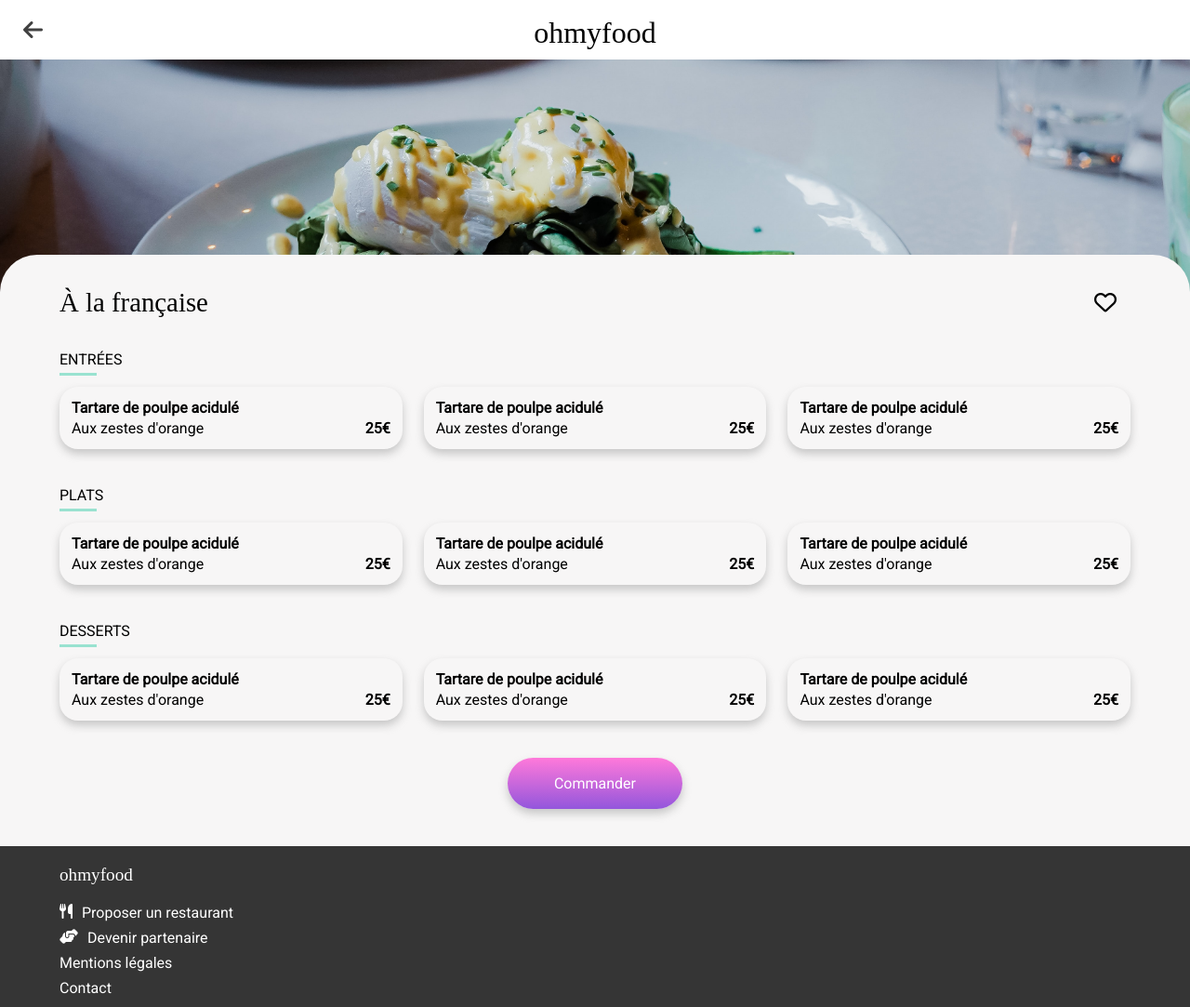
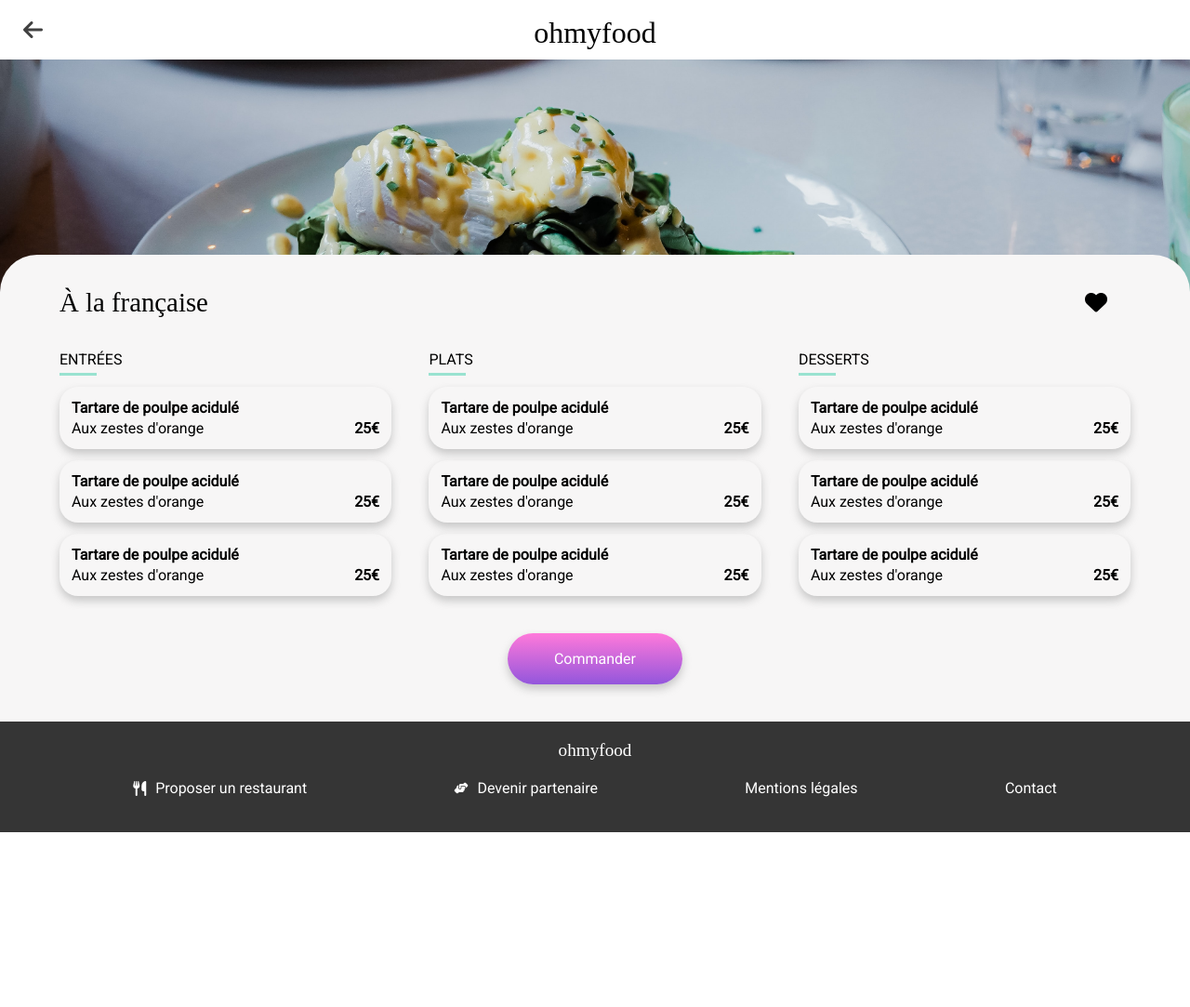
Before and after one commit to BaptLab/Openclassrooms_Projet_3, a website: page menu-a-la-française.html in a window 1280 px wide. Shown: the whole page at 93% size. After the commit the page ends 895 px from the top, so only its background shows below. Drawn offline with Linux system fonts and the light colour scheme; a web font is replaced by a local one.

Commit message:
reorganization saas files + progress on animations

```diff
--- a/menu-a-la-française.html
+++ b/menu-a-la-française.html
@@ -5,7 +5,7 @@
         <meta name="viewport" content="width=device-width, initial-scale=1">
         <link rel="preconnect" href="https://fonts.googleapis.com">
         <link rel="preconnect" href="https://fonts.gstatic.com" crossorigin><link href="https://fonts.googleapis.com/css2?family=Roboto&family=Shrikhand&display=swap" rel="stylesheet">
-        <link rel="stylesheet" href="public/css/style2.css">
+        <link rel="stylesheet" href="public/css/style.css">
         <script src="https://kit.fontawesome.com/6f73f615f9.js" crossorigin="anonymous"></script>
         <title>ohmyfood - À la française</title>
     </head>
@@ -22,7 +22,7 @@
         <main class="menu">
             <div class="top-menu">
                 <h2 class="top-menu__restaurant-name">À la française</h2>
-                <i class="fa-regular fa-heart fa-xl top-menu__restaurant-name"></i>
+                <a href="#" class="like-btn"><i class="fa-solid fa-heart fa-xl"></i></a>
             </div>
             <div class="full-menu">
                 <section id="starters" class="food">
@@ -137,11 +137,11 @@
                         <p class="list__element__text">Proposer un restaurant</p>
                     </li>
                     <li class="list__element">
-                        <i class="fa-solid fa-handshake-angle list__element__icon"></i>
+                        <i class="fa-solid fa-handshake-angle list__element__icon fa-xs"></i>
                         <p class="list__element__text">Devenir partenaire</p>
                     </li>
                     <li class="list__element">Mentions légales</li>
-                    <li class="list__element">Contact</li>
+                    <li class="list__element"><a href="mailto:ohmyfoodcontact@gmail.com">Contact</a></li>
                 </ul>
             </footer>
         </body>
--- /dev/null
+++ b/sass/components/_like-btn.scss
@@ -0,0 +1,35 @@
+@import "../utils/variable";
+
+.like-btn {
+    display: flex;
+    align-items: center;
+    padding-right: 10px;
+
+    i {
+
+        &:hover {
+
+            animation: liked-btn 0.3s ease-in 0.1s normal forwards;
+            @keyframes liked-btn {
+                0% {
+                    color: black;
+                }
+
+                30% {
+                    scale: (0.8);
+                }
+
+                75% {
+
+                    scale: (1.2);
+                }
+
+                100% {
+
+                    color: $primary-color;
+                }
+            }
+        }
+
+        }
+    }
--- a/sass/desktop/_mq-menu-blocs.scss
+++ b/sass/desktop/_mq-menu-blocs.scss
@@ -1,6 +1,7 @@
 @media screen and (min-width: 1024px) {
-    //horizontal menu elements
-    .food__list {
+
+//horizontal menu elements
+   /* .food__list {
         flex-direction: row;
         justify-content: space-between;
 
@@ -8,17 +9,17 @@
             width: 32%;
         }
     }
-
-
-}
+    */
 
 
 //horizontal menu set-up
 
-/*.full-menu {
+.full-menu {
     display: flex;
     justify-content: space-between;
     .food {
         width: 31%;
     }
-} */
+}
+
+}
--- a/sass/layout/_footer.scss
+++ b/sass/layout/_footer.scss
@@ -17,7 +17,9 @@ footer {
         display: flex;
         padding-bottom: 8px;
 
-        &__icon {
+        i {
+            display: flex;
+            align-items: center;
             padding-right: 10px;
         }
     }
--- a/sass/layout/_menu-blocs.scss
+++ b/sass/layout/_menu-blocs.scss
@@ -1,6 +1,34 @@
 @import "../utils/variable";
+@import "../utils/mixins";
 
 .food {
+    @include slow-appearing-animation ;
+
+    &:nth-child(1) {
+        animation-delay: $spinner-delay + 200ms;
+    }
+
+    &:nth-child(2) {
+        animation-delay: $spinner-delay + 500ms;
+    }
+
+    &:nth-child(3) {
+        animation-delay: $spinner-delay + 800ms;
+    }
+
+    @keyframes slow-appearing {
+        0% {
+            opacity: 0;
+            transform:translateY(-20px)
+
+        }
+
+        100% {
+            opacity: 1;
+            transform: translateY(0);
+        }
+    }
+
     &__categorie {
         margin-bottom: 5px;
     }
--- a/sass/layout/_restaurants-blocs.scss
+++ b/sass/layout/_restaurants-blocs.scss
@@ -49,18 +49,7 @@
                     font-size: 0.95em;
                 }
             }
-
-            &__heart {
-                padding: 8px 15px;
-                i {
-                    line-height: normal;
-                    &:hover {
-                       background: linear-gradient($primary-color,$secondary-color);
-                    }
-                }
-
             }
         }
 
     }
-}
--- a/sass/main.scss
+++ b/sass/main.scss
@@ -1,5 +1,6 @@
 //Set-up
 @import "./utils/variable";
+@import "./utils/mixins";
 @import "./base/setup";
 @import "./base/margin.scss";
 
@@ -9,6 +10,16 @@
 @import "./pages/homepage.scss";
 @import "./layout/restaurants-blocs.scss";
 @import "./layout/footer.scss";
+@import "./components/like-btn";
+@import "./layout/menu-blocs";
+@import "./components/back-btn";
+
+//pages
+@import "./pages/a-la-française";
+
+//spinner
+@import "./layout/spinner";
 
 //mediaqueries
 @import "./desktop/mq-restaurants-blocs.scss";
+@import "./desktop/mq-menu-blocs";
--- a/sass/main2.scss
+++ /dev/null
@@ -1,13 +0,0 @@
-//Set-up
-@import "./utils/variable";
-@import "./utils/mixins";
-@import "./base/setup";
-@import "./base/margin.scss";
-@import "./layout/header";
-@import "./pages/a-la-française";
-@import "./layout/footer";
-@import "./components/gradient-btn";
-@import "./layout/menu-blocs";
-@import "./components/back-btn";
-@import "./desktop/mq-menu-blocs";
-@import "./layout/spinner";
--- a/sass/pages/_homepage.scss
+++ b/sass/pages/_homepage.scss
@@ -78,7 +78,10 @@ nav {
 
             &__icon {
                 margin-left: 30px;
-                color: $primary-color;
+                color:$neutral-state;
+                &--purple {
+                    color: $primary-color;
+                }
             }
 
             &__text {
--- a/sass/utils/_mixins.scss
+++ b/sass/utils/_mixins.scss
@@ -1,3 +1,7 @@
 @mixin gradient {
     background: linear-gradient($secondary-color,$primary-color);
 }
+
+@mixin slow-appearing-animation {
+    animation: slow-appearing 0.8s ease-out $spinner-delay normal both;
+}
--- a/sass/utils/_variable.scss
+++ b/sass/utils/_variable.scss
@@ -1,7 +1,9 @@
-//colors
+//components-colors
 $primary-color: #9356DC;
 $secondary-color: #FF79DA;
 $tertiary-color:#99E2D0;
+$new-tag-text-color:#008766;
+$neutral-state : #7E7E7E;
 
 
 //fonts
@@ -13,10 +15,10 @@ $components-shadow :0px 5px 10px rgba(179, 179, 179, 0.719);
 
 //Others
 
-$new-tag-text-color:#008766;
-$spinner-delay : 0.5s;
 
-//background
+$spinner-delay : 1.5s;
+
+//background-colors
 
 $footer-color:#353535;
 $secondary-background-color:rgb(247, 246, 246);
```
Also changed, not shown: index.html (+7 -7 lines), public/css/style.css, public/css/style2.css (deleted), 2 other files.
